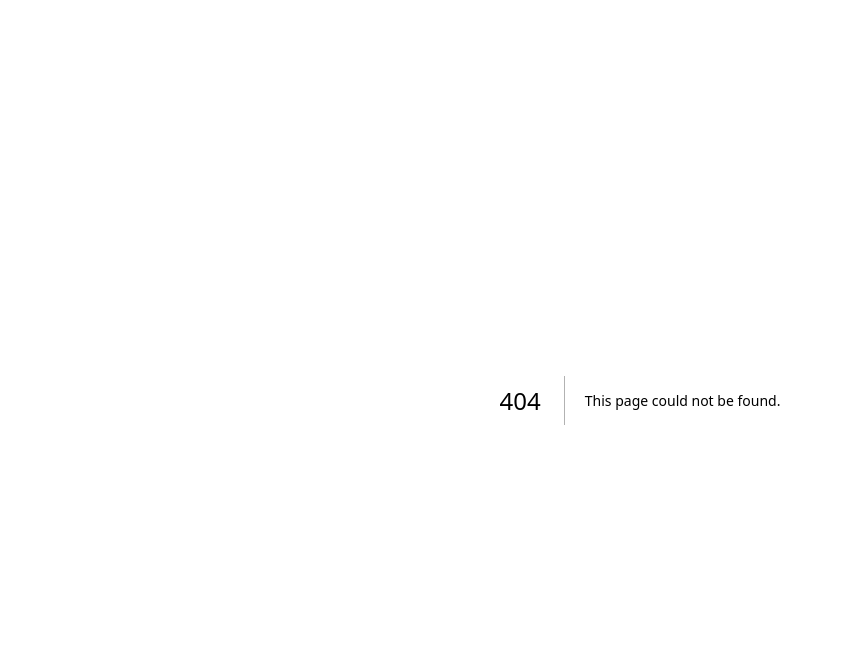
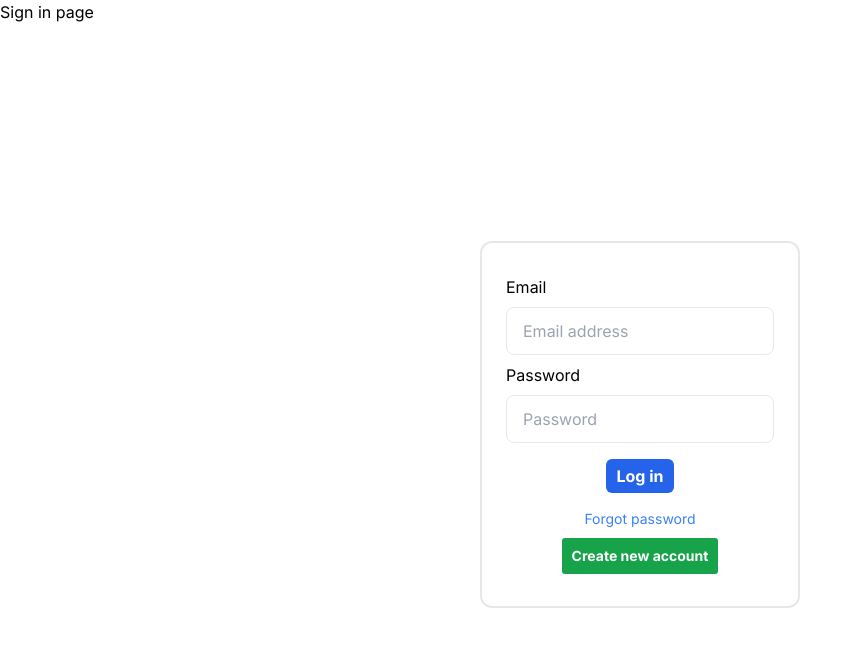
Before and after one commit to abhijitnaik101/LegalEaseWeb, a Next.js app: page /SignIn in a window 1280 px wide. Before the commit this address had no page. Shown: the top 646 px of the page, without its empty margins (0-862 px from the left). Built offline with nearby package versions, Linux system fonts and the light colour scheme.

Commit message:
added signin feature

```diff
--- a/app/Auth/page.js
+++ b/app/Auth/page.js
@@ -20,4 +20,4 @@ function Auth() {
         </>
     )
 }
-export default Auth;
+export default Auth
--- /dev/null
+++ b/app/SignIn/page.js
@@ -0,0 +1,44 @@
+"use client"
+import React, { useState } from 'react';
+import { getAuth, createUserWithEmailAndPassword, signInWithEmailAndPassword } from 'firebase/auth';
+import { app } from '../Firebase';
+
+const auth = getAuth(app);
+
+const SignIn = () => {
+
+    const [email, setEmail] = useState('');
+    const [password, setPassword] = useState('');
+
+    const createUser = () => {
+        createUserWithEmailAndPassword(auth, email, password).then(value => alert("Success"));
+    }
+
+    const signinUser = () => {
+        signInWithEmailAndPassword(auth, email, password)
+        .then((value) => alert("Signed In"))
+        .catch((err) => console.log(err));
+    }
+
+    return (
+        <>
+        <div>Sign in page</div>
+            <div className='h-screen w-[100%] flex justify-center items-center'>
+                <div className='right flex items-center justify-center mx-auto flex-col bg-white p-8 border-[2px] rounded-xl w-1/4'>
+                    <div className='flex flex-col items-start'>
+                        <div className=''>Email</div>
+                        <input onChange={e => setEmail(e.target.value)} value={email} className='px-4 h-12 my-2 border border-1 border-gray-200 rounded-lg' type='email' required placeholder='Email address' />
+                        <div className=''>Password</div>
+                        <input onChange={e => setPassword(e.target.value)} value={password} className='px-4 h-12 my-2 border border-1 border-gray-200 rounded-lg' type='password' required placeholder='Password' />
+                    </div>
+                    <button onClick={signinUser} className='bg-blue-600 hover:bg-blue-700 text-white py-[5px] px-[10px] my-2 rounded-md font-bold'>Log in</button>
+                    <span className='text-blue-500 text-center text-sm my-2 hover:underline'>Forgot password</span>
+                    <hr />
+                    <button onClick={createUser} className='bg-green-600 hover:bg-green-700 text-white font-bold text-sm py-[8px] px-[10px] mx-auto rounded-[3px]'>Create new account</button>
+                </div>
+            </div>
+        </>
+    )
+}
+
+export default SignIn;
--- a/app/page.js
+++ b/app/page.js
@@ -9,6 +9,7 @@ import Resources from './Resources/page';
 import DropDown from '@/Components/DropDown';
 import Login from './Login/page';
 import Auth from './Auth/page';
+import SignIn from './SignIn/page';
 
 
 
@@ -23,7 +24,7 @@ const page = () => {
         <TopNav />
       </nav>
       <main>
-        <Login/>
+        <SignIn/>
       </main>
 
     </>
```
